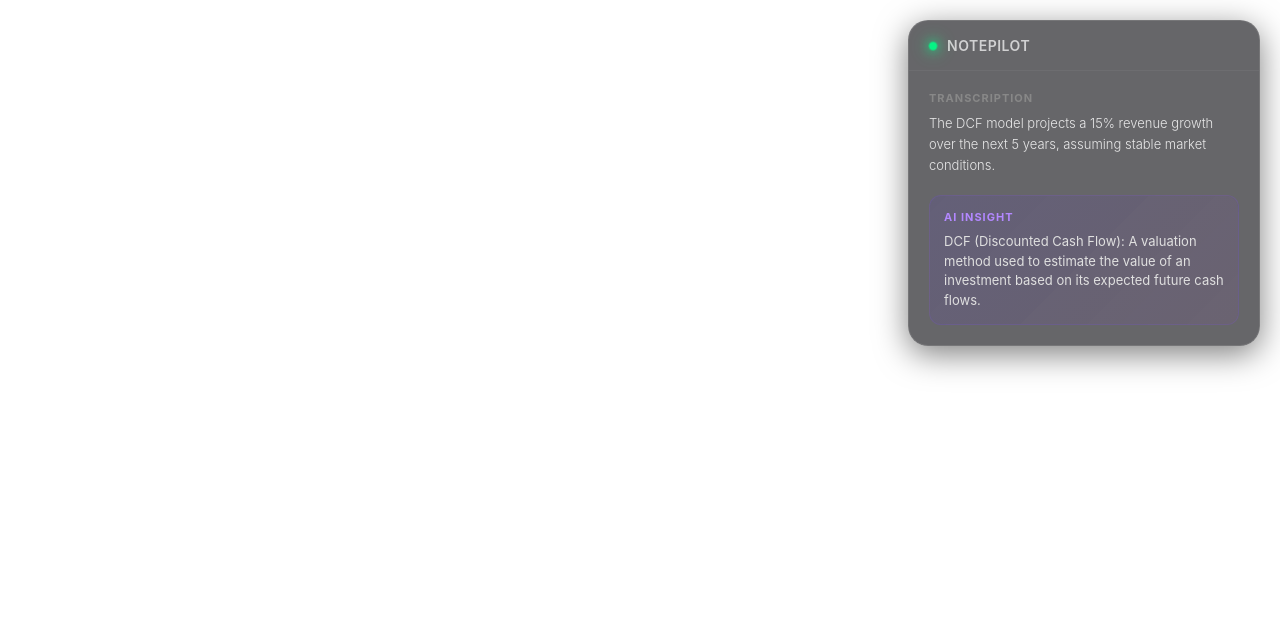
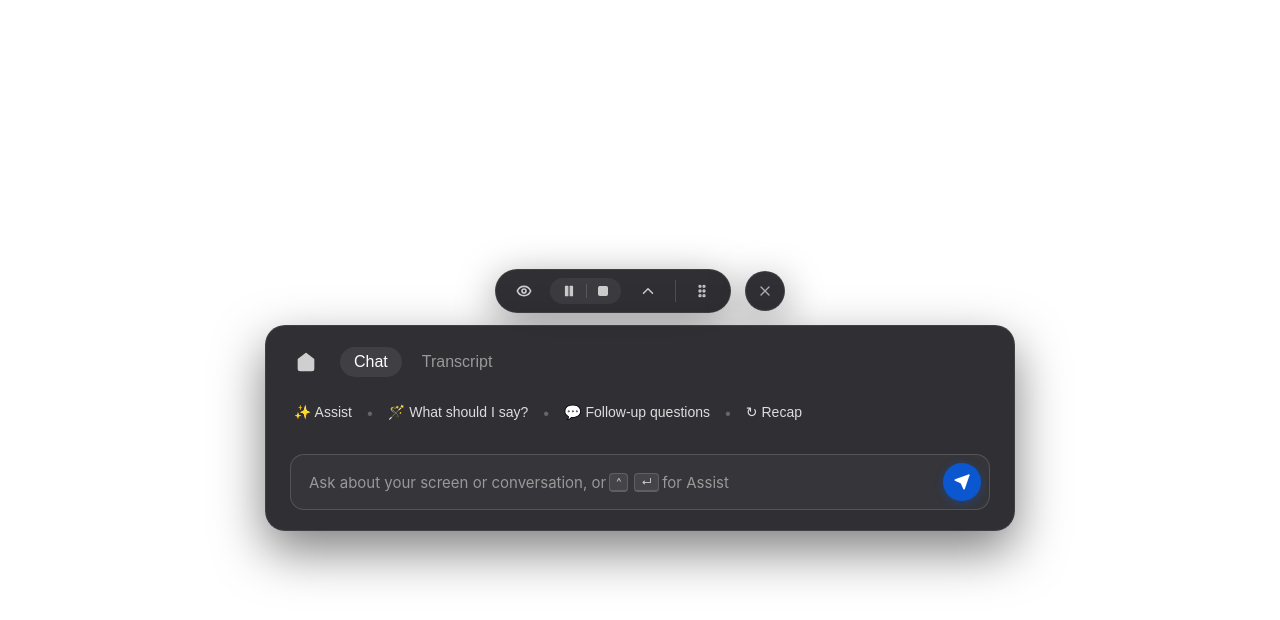
Before and after one commit to krushna1133/Hackathonix, a React (Vite) app in the folder NotePilot/: page / in a window 1280 px wide. Shown: the top 620 px of the page. Built offline with nearby package versions, Linux system fonts and the light colour scheme.

Commit message:
Feat : Change the Frontend

```diff
--- a/NotePilot/src/App.css
+++ b/NotePilot/src/App.css
@@ -1,36 +1,41 @@
 :root {
-  font-family: 'Inter', system-ui, Avenir, Helvetica, Arial, sans-serif;
-  color: rgba(255, 255, 255, 0.9);
-  background-color: transparent;
+  font-family: 'Inter', -apple-system, BlinkMacSystemFont, 'Segoe UI', Roboto, Oxygen, Ubuntu, Cantarell, 'Open Sans', 'Helvetica Neue', sans-serif;
+  color: #f1f1f1;
 }
 
 body {
   margin: 0;
   display: flex;
-  justify-content: flex-end; /* Align overlay to right by default, but it's floating */
+  justify-content: center;
+  align-items: center; /* Center horizontally/vertically for widget view */
   height: 100vh;
-  /* Very important for Tauri transparent windows: */
   background: transparent !important;
-  /* Allow window dragging where needed */
   user-select: none;
   overflow: hidden;
 }
 
-.container {
-  width: 350px;
-  margin: 20px;
-  background: rgba(20, 20, 25, 0.65);
-  backdrop-filter: blur(16px);
-  -webkit-backdrop-filter: blur(16px);
-  border-radius: 20px;
-  border: 1px solid rgba(255, 255, 255, 0.1);
-  box-shadow: 0 8px 32px 0 rgba(0, 0, 0, 0.5);
+kbd {
+  font-family: inherit;
+  background: rgba(255, 255, 255, 0.08);
+  border: 1px solid rgba(255, 255, 255, 0.15);
+  border-radius: 4px;
+  padding: 1px 6px;
+  font-size: 11px;
+  margin: 0 3px;
+  border-bottom-width: 2px;
+  color: #ccc;
+}
+
+.app-wrapper {
   display: flex;
   flex-direction: column;
-  /* Add drag region explicitly */
+  align-items: center; /* Center the pill and panel */
+  gap: 12px;
+  width: 90vw;
+  max-width: 700px;
 }
 
-/* Let tauri handle dragging on these specific elements */
+/* Let tauri handle dragging */
 [data-tauri-drag-region] {
   cursor: grab;
 }
@@ -39,81 +44,234 @@
   cursor: grabbing;
 }
 
-.header {
-  padding: 16px 20px;
+/* Top Bar Container */
+.top-bar-container {
   display: flex;
-  justify-content: space-between;
   align-items: center;
-  border-bottom: 1px solid rgba(255, 255, 255, 0.05);
+  gap: 14px;
 }
 
-.logo-container {
+.control-pill {
   display: flex;
   align-items: center;
-  gap: 10px;
+  background: rgba(36, 36, 42, 0.95);
+  backdrop-filter: blur(24px);
+  -webkit-backdrop-filter: blur(24px);
+  border: 1px solid rgba(255, 255, 255, 0.08);
+  border-radius: 30px;
+  padding: 8px 16px;
+  gap: 14px;
+  box-shadow: 0 10px 40px rgba(0, 0, 0, 0.4);
 }
 
-.status-indicator {
-  width: 8px;
-  height: 8px;
-  background-color: #00ff88;
+.close-btn {
+  display: flex;
+  align-items: center;
+  justify-content: center;
+  width: 40px;
+  height: 40px;
+  background: rgba(36, 36, 42, 0.95);
+  backdrop-filter: blur(24px);
+  -webkit-backdrop-filter: blur(24px);
+  border: 1px solid rgba(255, 255, 255, 0.08);
   border-radius: 50%;
-  box-shadow: 0 0 10px #00ff88, 0 0 20px #00ff88;
-  animation: pulse 2s infinite;
+  color: #aaa;
+  cursor: pointer;
+  box-shadow: 0 10px 40px rgba(0, 0, 0, 0.4);
+  transition: all 0.2s;
 }
 
-@keyframes pulse {
-  0% { transform: scale(1); opacity: 1; }
-  50% { transform: scale(1.2); opacity: 0.7; }
-  100% { transform: scale(1); opacity: 1; }
+.close-btn:hover {
+  background: rgba(255, 255, 255, 0.15);
+  color: #fff;
 }
 
-h1 {
-  font-size: 14px;
-  margin: 0;
-  font-weight: 600;
-  letter-spacing: 0.5px;
-  text-transform: uppercase;
-  color: rgba(255, 255, 255, 0.7);
+.icon-btn {
+  display: flex;
+  align-items: center;
+  justify-content: center;
+  background: transparent;
+  border: none;
+  color: #ccc;
+  cursor: pointer;
+  padding: 4px;
+  border-radius: 50%;
+  transition: color 0.2s, background 0.2s;
 }
 
-.content {
-  padding: 20px;
+.icon-btn:hover {
+  color: #fff;
+  background: rgba(255, 255, 255, 0.08);
+}
+
+.playback-controls {
+  display: flex;
+  align-items: center;
+  background: rgba(255, 255, 255, 0.06);
+  border-radius: 20px;
+  padding: 2px 8px;
+  gap: 6px;
+}
+
+.divider-sm {
+  width: 1px;
+  height: 14px;
+  background: rgba(255, 255, 255, 0.15);
+}
+
+.vertical-divider {
+  width: 1px;
+  height: 22px;
+  background: rgba(255, 255, 255, 0.15);
+}
+
+/* Main Panel */
+.main-panel {
+  width: 100%;
+  background: rgba(36, 36, 42, 0.95);
+  backdrop-filter: blur(24px);
+  -webkit-backdrop-filter: blur(24px);
+  border-radius: 20px;
+  border: 1px solid rgba(255, 255, 255, 0.08);
+  padding: 20px 24px;
+  box-shadow: 0 20px 50px rgba(0, 0, 0, 0.5);
   display: flex;
   flex-direction: column;
-  gap: 20px;
+  gap: 16px;
 }
 
-section h2 {
-  font-size: 11px;
-  text-transform: uppercase;
-  letter-spacing: 1px;
-  color: #888;
-  margin: 0 0 8px 0;
+.panel-header {
+  display: flex;
+  align-items: center;
+  gap: 18px;
 }
 
-.text-content {
-  font-size: 13px;
-  line-height: 1.6;
-  margin: 0;
-  color: rgba(255, 255, 255, 0.85);
-  font-weight: 300;
+.home-btn {
+  color: #cfcfcf;
+  padding: 6px;
 }
 
-.ai-insights {
-  background: linear-gradient(135deg, rgba(80, 40, 250, 0.1), rgba(180, 40, 250, 0.05));
-  padding: 14px;
-  border-radius: 12px;
-  border: 1px solid rgba(130, 80, 255, 0.15);
+.tabs {
+  display: flex;
+  gap: 6px;
 }
 
-.ai-insights h2 {
-  color: #b388ff;
+.tab {
+  background: transparent;
+  border: none;
+  color: #999;
+  font-size: 16px;
+  font-weight: 500;
+  padding: 6px 14px;
+  border-radius: 16px;
+  cursor: pointer;
+  transition: all 0.2s;
 }
 
-.insight-content {
-  font-size: 13px;
-  line-height: 1.5;
-  margin: 0;
-  color: #e0e0e0;
+.tab:hover {
+  color: #ddd;
 }
+
+.tab.active {
+  background: rgba(255, 255, 255, 0.08);
+  color: #fff;
+}
+
+.actions-row {
+  display: flex;
+  align-items: center;
+  flex-wrap: wrap;
+  gap: 10px;
+  padding: 4px 0 12px 0;
+}
+
+.action-btn {
+  display: flex;
+  align-items: center;
+  gap: 6px;
+  background: transparent;
+  border: none;
+  color: #ddd;
+  font-size: 14px;
+  font-weight: 500;
+  cursor: pointer;
+  padding: 6px 4px;
+  border-radius: 6px;
+  transition: background 0.2s, color 0.2s;
+}
+
+.action-btn:hover {
+  color: #fff;
+}
+
+.dot {
+  color: #666;
+  font-size: 14px;
+}
+
+.input-container {
+  display: flex;
+  align-items: center;
+  background: rgba(255, 255, 255, 0.03);
+  border: 1px solid rgba(255, 255, 255, 0.15);
+  border-radius: 14px;
+  padding: 8px 8px 8px 18px;
+  position: relative;
+  transition: border-color 0.2s, background 0.2s;
+}
+
+.input-container:focus-within {
+  border-color: rgba(255, 255, 255, 0.25);
+  background: rgba(255, 255, 255, 0.05);
+}
+
+.input-wrapper {
+  flex: 1;
+  position: relative;
+  display: flex;
+  align-items: center;
+  height: 38px;
+}
+
+.input-placeholder {
+  position: absolute;
+  left: 0;
+  top: 0;
+  bottom: 0;
+  display: flex;
+  align-items: center;
+  color: #999;
+  font-size: 15px;
+  pointer-events: none;
+  white-space: nowrap;
+}
+
+input {
+  width: 100%;
+  background: transparent;
+  border: none;
+  color: #fff;
+  font-size: 15px;
+  outline: none;
+  height: 100%;
+}
+
+.send-btn {
+  display: flex;
+  align-items: center;
+  justify-content: center;
+  width: 38px;
+  height: 38px;
+  background: #0B57D0;
+  border: none;
+  border-radius: 50%;
+  color: #fff;
+  cursor: pointer;
+  margin-left: 10px;
+  transition: background 0.2s;
+  box-shadow: 0 2px 8px rgba(11, 87, 208, 0.4);
+}
+
+.send-btn:hover {
+  background: #0842a0;
+}
--- a/NotePilot/src/App.tsx
+++ b/NotePilot/src/App.tsx
@@ -1,42 +1,84 @@
-import { useState, useEffect } from "react";
+import { useState } from "react";
 import "./App.css";
 
+// Icons
+const Eye = () => <svg width="16" height="16" viewBox="0 0 24 24" fill="none" stroke="currentColor" strokeWidth="2.5" strokeLinecap="round" strokeLinejoin="round"><path d="M2 12s3-7 10-7 10 7 10 7-3 7-10 7-10-7-10-7Z"/><circle cx="12" cy="12" r="3"/></svg>;
+const Pause = () => <svg width="14" height="14" viewBox="0 0 24 24" fill="currentColor" stroke="currentColor" strokeWidth="2" strokeLinecap="round" strokeLinejoin="round"><rect x="6" y="4" width="4" height="16"/><rect x="14" y="4" width="4" height="16"/></svg>;
+const Square = () => <svg width="12" height="12" viewBox="0 0 24 24" fill="currentColor" stroke="currentColor" strokeWidth="2" strokeLinecap="round" strokeLinejoin="round"><rect x="3" y="3" width="18" height="18" rx="2" ry="2"/></svg>;
+const ChevronUp = () => <svg width="18" height="18" viewBox="0 0 24 24" fill="none" stroke="currentColor" strokeWidth="2" strokeLinecap="round" strokeLinejoin="round"><path d="m18 15-6-6-6 6"/></svg>;
+const GripVertical = () => <svg width="16" height="16" viewBox="0 0 24 24" fill="none" stroke="currentColor" strokeWidth="2" strokeLinecap="round" strokeLinejoin="round"><circle cx="9" cy="5" r="1.5"/><circle cx="9" cy="12" r="1.5"/><circle cx="9" cy="19" r="1.5"/><circle cx="15" cy="5" r="1.5"/><circle cx="15" cy="12" r="1.5"/><circle cx="15" cy="19" r="1.5"/></svg>;
+const X = () => <svg width="16" height="16" viewBox="0 0 24 24" fill="none" stroke="currentColor" strokeWidth="2" strokeLinecap="round" strokeLinejoin="round"><path d="M18 6 6 18"/><path d="m6 6 12 12"/></svg>;
+const Home = () => <svg width="20" height="20" viewBox="0 0 24 24" fill="currentColor" stroke="currentColor" strokeWidth="2" strokeLinecap="round" strokeLinejoin="round"><path d="m3 9 9-7 9 7v11a2 2 0 0 1-2 2H5a2 2 0 0 1-2-2z"/><polyline points="9 22 9 12 15 12 15 22"/></svg>;
+const Send = () => <svg width="16" height="16" viewBox="0 0 24 24" fill="currentColor" stroke="currentColor" strokeWidth="2.5" strokeLinecap="round" strokeLinejoin="round"><path d="m22 2-7 20-4-9-9-4Z"/><path d="M22 2 11 13"/></svg>;
+
 function App() {
-  const [transcription, setTranscription] = useState<string>("Listening...");
-  const [insight, setInsight] = useState<string>("Waiting for context...");
-
-  // Simulate real-time transcription updates
-  useEffect(() => {
-    const timer = setTimeout(() => {
-      setTranscription("The DCF model projects a 15% revenue growth over the next 5 years, assuming stable market conditions.");
-      setInsight("DCF (Discounted Cash Flow): A valuation method used to estimate the value of an investment based on its expected future cash flows.");
-    }, 3000);
-    return () => clearTimeout(timer);
-  }, []);
+  const [activeTab, setActiveTab] = useState('chat');
+  const [inputText, setInputText] = useState('');
 
   return (
-    <div className="container" data-tauri-drag-region>
-      <div className="header" data-tauri-drag-region>
-        <div className="logo-container" data-tauri-drag-region>
-          <div className="status-indicator"></div>
-          <h1 data-tauri-drag-region>NotePilot</h1>
+    <div className="app-wrapper">
+      {/* TOP PILL BAR */}
+      <div className="top-bar-container">
+        <div className="control-pill" data-tauri-drag-region>
+          <button className="icon-btn tooltip-anchor"><Eye /></button>
+          <div className="playback-controls">
+            <button className="icon-btn"><Pause /></button>
+            <div className="divider-sm"></div>
+            <button className="icon-btn"><Square /></button>
+          </div>
+          <button className="icon-btn"><ChevronUp /></button>
+          <div className="vertical-divider"></div>
+          <button className="icon-btn drag-btn" data-tauri-drag-region><GripVertical /></button>
         </div>
-        <div className="controls">
-          {/* Add basic controls if needed, like a minimize button */}
+        <button className="close-btn"><X /></button>
+      </div>
+
+      {/* MAIN PANEL */}
+      <div className="main-panel">
+        <div className="panel-header" data-tauri-drag-region>
+          <button className="icon-btn home-btn"><Home /></button>
+          <div className="tabs">
+            <button
+              className={`tab ${activeTab === 'chat' ? 'active' : ''}`}
+              onClick={() => setActiveTab('chat')}
+            >
+              Chat
+            </button>
+            <button
+              className={`tab ${activeTab === 'transcript' ? 'active' : ''}`}
+              onClick={() => setActiveTab('transcript')}
+            >
+              Transcript
+            </button>
+          </div>
+        </div>
+
+        <div className="actions-row">
+          <button className="action-btn">✨ Assist</button>
+          <span className="dot">•</span>
+          <button className="action-btn">🪄 What should I say?</button>
+          <span className="dot">•</span>
+          <button className="action-btn">💬 Follow-up questions</button>
+          <span className="dot">•</span>
+          <button className="action-btn">↻ Recap</button>
+        </div>
+
+        <div className="input-container">
+          <div className="input-wrapper">
+             {!inputText && (
+               <div className="input-placeholder">
+                 Ask about your screen or conversation, or <kbd>^</kbd> <kbd>↵</kbd> for Assist
+               </div>
+             )}
+             <input
+               type="text"
+               value={inputText}
+               onChange={(e) => setInputText(e.target.value)}
+             />
+          </div>
+          <button className="send-btn"><Send /></button>
         </div>
       </div>
-
-      <main className="content">
-        <section className="live-transcription">
-          <h2>Transcription</h2>
-          <p className="text-content">{transcription}</p>
-        </section>
-
-        <section className="ai-insights">
-          <h2>AI Insight</h2>
-          <p className="insight-content">{insight}</p>
-        </section>
-      </main>
     </div>
   );
 }
```
